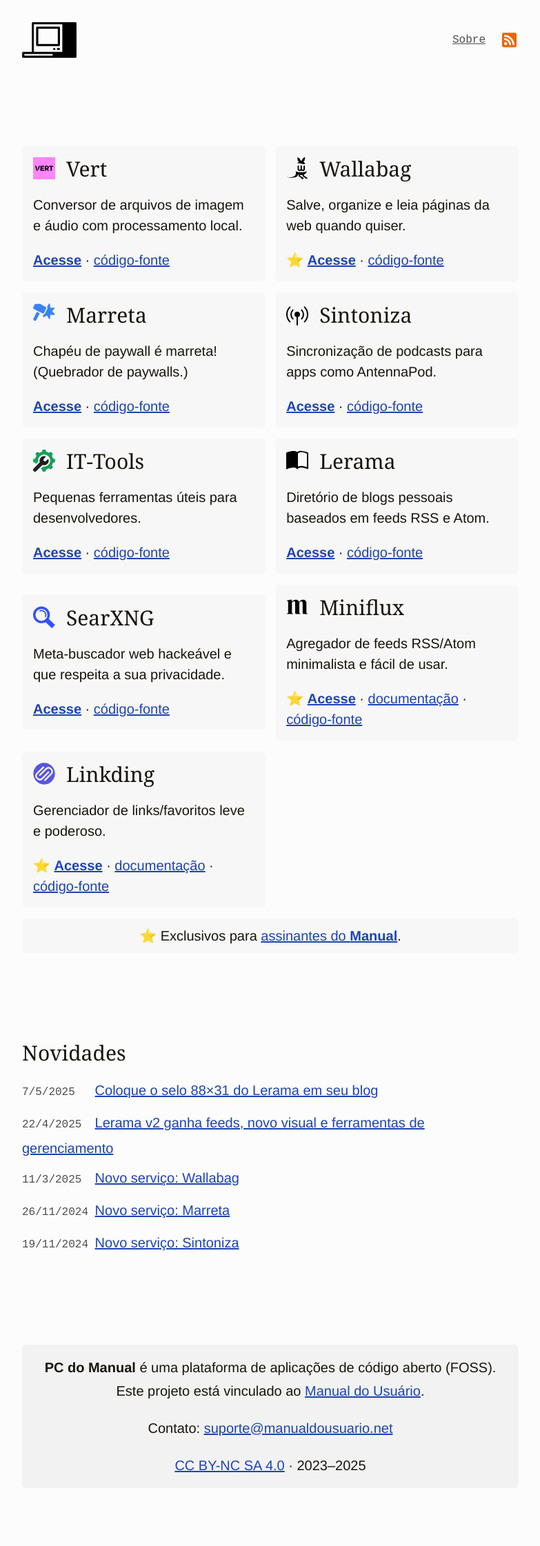
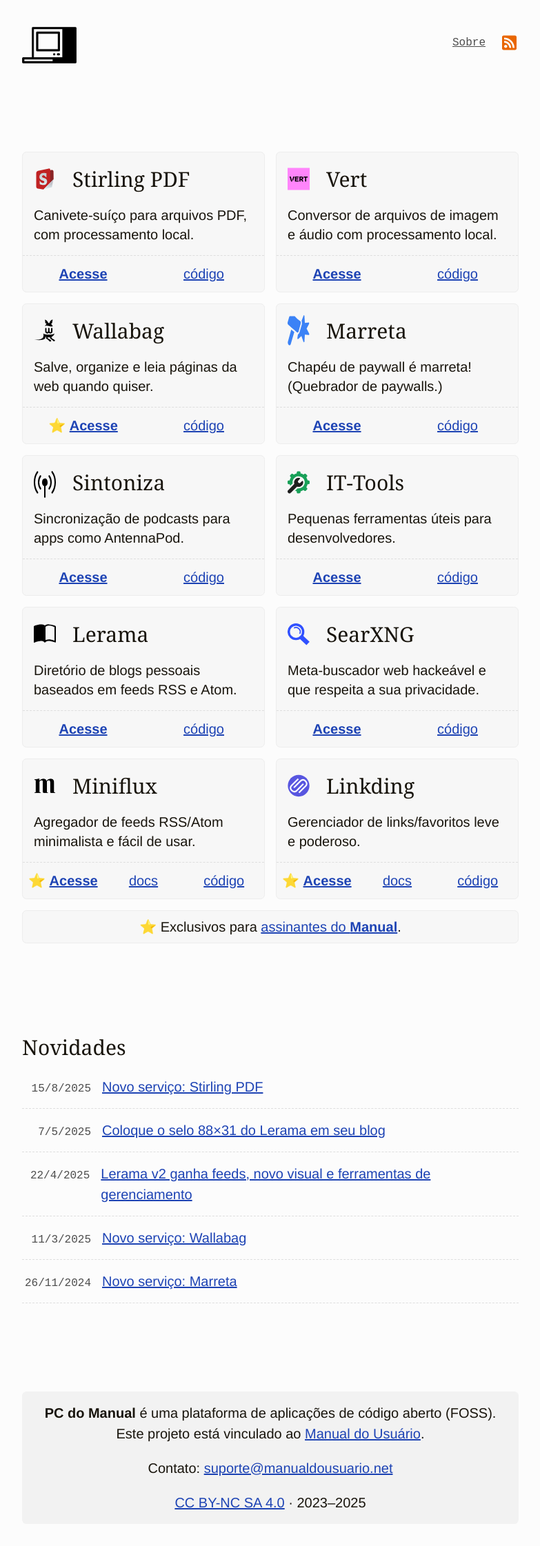
Before and after one commit to manualdousuario/pcdomanual-site, a Jekyll site: the page built from index.html, in a window 1280 px wide. Shown: the whole page at 69% size, without its empty margins (248-1031 px from the left). Built offline with Jekyll 4.4.1, drawn with Linux system fonts in a browser that asks for light colours; before the commit the page ends 2190 px from its top, so only the background shows below that.

Commit message:
Stirling PDF e alterações na capa/CSS

```diff
--- a/_layouts/loop.html
+++ b/_layouts/loop.html
@@ -6,66 +6,96 @@
   <div class="blocos-de-apps">
 
     <div class="bloco-app">
-      <img src="/assets/vert.svg" alt="Logo do Vert" width="32" height="32">
-      <h2>Vert</h2>
-      <p>Conversor de arquivos de imagem e áudio com processamento local.</p>
-      <p><a href="https://converta.pcdomanual.com/" class="link-app">Acesse</a> &middot; <a href="https://github.com/VERT-sh/VERT">código-fonte</a></p>
+      <h2><img src="/assets/stirling-pdf.svg" alt="Logo do Stirling PDF" width="32" height="32"><span>Stirling PDF</span></h2>
+      <p>Canivete-suíço para arquivos PDF, com processamento local.</p>
+      <ul>
+        <li><a href="https://pdf.pcdomanual.com/" class="link-app">Acesse</a>
+        </li>
+        <li><a href="https://github.com/Stirling-Tools/Stirling-PDF">código</a></li>
+      </ul>
     </div>
 
     <div class="bloco-app">
-      <img src="/assets/wallabag.svg" alt="Logo do Wallabag" width="32" height="32" class="logo-escuro">
-      <h2>Wallabag</h2>
-      <p>Salve, organize e leia páginas da web quando quiser.</p>
-      <p>⭐️ <a href="https://wallabag.pcdomanual.com/" class="link-app">Acesse</a> &middot; <a href="https://github.com/wallabag/wallabag">código-fonte</a></p>
+      <h2><img src="/assets/vert.svg" alt="Logo do Vert" width="32" height="32"><span>Vert</span></h2>
+      <p>Conversor de arquivos de imagem e áudio com processamento local.</p>
+      <ul>
+        <li><a href="https://converta.pcdomanual.com/" class="link-app">Acesse</a></li>
+        <li><a href="https://github.com/VERT-sh/VERT">código</a></li>
+      </ul>
     </div>
 
     <div class="bloco-app">
-      <img src="/assets/marreta.svg" alt="Logo do Marreta" width="32" height="32">
-      <h2>Marreta</h2>
-      <p>Chapéu de paywall é marreta! (Quebrador de paywalls.)</p>
-      <p><a href="https://marreta.pcdomanual.com/" class="link-app">Acesse</a> &middot; <a href="https://github.com/manualdousuario/marreta">código-fonte</a></p>
+      <h2><img src="/assets/wallabag.svg" alt="Logo do Wallabag" width="32" height="32" class="logo-escuro"><span>Wallabag</span></h2>
+      <p>Salve, organize e leia páginas da web quando quiser.</p>
+      <ul>
+        <li>⭐️ <a href="https://wallabag.pcdomanual.com/" class="link-app">Acesse</a></li>
+        <li><a href="https://github.com/wallabag/wallabag">código</a></li>
+      </ul>
     </div>
 
     <div class="bloco-app">
-      <img src="/assets/sintoniza.svg" alt="Logo do Sintoniza" width="32" height="32" class="logo-escuro">
-      <h2>Sintoniza</h2>
-      <p>Sincronização de podcasts para apps como AntennaPod.</p>
-      <p><a href="https://sintoniza.pcdomanual.com/" class="link-app">Acesse</a> &middot; <a href="https://github.com/manualdousuario/sintoniza">código-fonte</a></p>
+      <h2><img src="/assets/marreta.svg" alt="Logo do Marreta" width="32" height="32"><span>Marreta</span></h2>
+      <p>Chapéu de paywall é marreta! (Quebrador de paywalls.)</p>
+      <ul>
+        <li><a href="https://marreta.pcdomanual.com/" class="link-app">Acesse</a></li>
+        <li><a href="https://github.com/manualdousuario/marreta">código</a></li>
+      </ul>
     </div>
 
     <div class="bloco-app">
-      <img src="/assets/it-tools.svg" alt="Logo do IT-Tools" width="32" height="32">
-      <h2>IT-Tools</h2>
-      <p>Pequenas ferramentas úteis para desenvolvedores.</p>
-      <p><a href="https://ti.pcdomanual.com/" class="link-app">Acesse</a> &middot; <a href="https://github.com/CorentinTh/it-tools">código-fonte</a></p>
+      <h2><img src="/assets/sintoniza.svg" alt="Logo do Sintoniza" width="32" height="32" class="logo-escuro"><span>Sintoniza</span></h2>
+      <p>Sincronização de podcasts para apps como AntennaPod.</p>
+      <ul>
+        <li><a href="https://sintoniza.pcdomanual.com/" class="link-app">Acesse</a></li>
+        <li><a href="https://github.com/manualdousuario/sintoniza">código</a></li>
+      </ul>
     </div>
 
     <div class="bloco-app">
-      <img src="/assets/lerama.svg" alt="Logo do Lerama" width="32" height="32" class="logo-escuro">
-      <h2>Lerama</h2>
-      <p>Diretório de blogs pessoais baseados em feeds RSS e Atom.</p>
-      <p><a href="https://lerama.pcdomanual.com/" class="link-app">Acesse</a> &middot; <a href="https://github.com/manualdousuario/lerama">código-fonte</a></p>
+      <h2><img src="/assets/it-tools.svg" alt="Logo do IT-Tools" width="32" height="32"><span>IT-Tools</span></h2>
+      <p>Pequenas ferramentas úteis para desenvolvedores.</p>
+      <ul>
+        <li><a href="https://ti.pcdomanual.com/" class="link-app">Acesse</a></li>
+        <li><a href="https://github.com/CorentinTh/it-tools">código</a></li>
+      </ul>
     </div>
 
     <div class="bloco-app">
-      <img src="/assets/searxng.svg" alt="Logo do SearXNG" width="32" height="32">
-      <h2>SearXNG</h2>
-      <p>Meta-buscador web hackeável e que respeita a sua privacidade.</p>
-      <p><a href="https://busca.pcdomanual.com/" class="link-app">Acesse</a> &middot; <a href="https://github.com/searxng/searxng">código-fonte</a></p>
+      <h2><img src="/assets/lerama.svg" alt="Logo do Lerama" width="32" height="32" class="logo-escuro"><span>Lerama</span></h2>
+      <p>Diretório de blogs pessoais baseados em feeds RSS e Atom.</p>
+      <ul>
+        <li><a href="https://lerama.pcdomanual.com/" class="link-app">Acesse</a></li>
+        <li><a href="https://github.com/manualdousuario/lerama">código</a></li>
+      </ul>
     </div>
 
     <div class="bloco-app">
-      <img src="/assets/miniflux.svg" alt="Logo do Miniflux" width="32" height="32" class="logo-escuro">
-      <h2>Miniflux</h2>
-      <p>Agregador de feeds RSS/Atom minimalista e fácil de usar.</p>
-      <p>⭐️ <a href="https://miniflux.pcdomanual.com/" class="link-app">Acesse</a> &middot; <a href="/miniflux/">documentação</a> &middot; <a href="https://github.com/miniflux/v2">código-fonte</a></p>
+      <h2><img src="/assets/searxng.svg" alt="Logo do SearXNG" width="32" height="32"><span>SearXNG</span></h2>
+      <p>Meta-buscador web hackeável e que respeita a sua privacidade.</p>
+      <ul>
+        <li><a href="https://busca.pcdomanual.com/" class="link-app">Acesse</a></li>
+        <li><a href="https://github.com/searxng/searxng">código</a></li>
+      </ul>
     </div>
 
     <div class="bloco-app">
-      <img src="/assets/linkding.svg" alt="Logo do Miniflux" width="32" height="32">
-      <h2>Linkding</h2>
+      <h2><img src="/assets/miniflux.svg" alt="Logo do Miniflux" width="32" height="32" class="logo-escuro"><span>Miniflux</span></h2>
+      <p>Agregador de feeds RSS/Atom minimalista e fácil de usar.</p>
+      <ul>
+        <li>⭐️ <a href="https://miniflux.pcdomanual.com/" class="link-app">Acesse</a></li>
+        <li><a href="/miniflux/">docs</a></li>
+        <li><a href="https://github.com/miniflux/v2">código</a></li>
+      </ul>
+    </div>
+
+    <div class="bloco-app">
+      <h2><img src="/assets/linkding.svg" alt="Logo do Miniflux" width="32" height="32"><span>Linkding</span></h2>
       <p>Gerenciador de links/favoritos leve e poderoso.</p>
-      <p>⭐️ <a href="https://linkding.pcdomanual.com/" class="link-app">Acesse</a> &middot; <a href="/linkding/">documentação</a> &middot; <a href="https://github.com/sissbruecker/linkding">código-fonte</a></p>
+      <ul>
+        <li>⭐️ <a href="https://linkding.pcdomanual.com/" class="link-app">Acesse</a></li>
+        <li><a href="/linkding/">docs</a></li>
+        <li><a href="https://github.com/sissbruecker/linkding">código</a></li>
+      </ul>
     </div>
 
     <p class="exclusivos">⭐️ Exclusivos para <a href="https://manualdousuario.net/apoie/">assinantes do <strong>Manual</strong></a>.</p>
--- a/assets/style.css
+++ b/assets/style.css
@@ -55,7 +55,7 @@
 	font-family: var(--ff-accent);
 	color: var(--cor-text);
 	font-size: var(--fs-0);
-	line-height: 170%;
+	line-height: 1.5;
 	-webkit-font-smoothing: antialiased;
 	-moz-osx-font-smoothing: grayscale;
 	text-rendering: optimizeLegibility;
@@ -339,9 +339,9 @@
 .bloco-app,
 .exclusivos {
 	width: 100%;
-	padding: 1rem;
 	border-radius: var(--pos-curvada);
 	background-color: var(--cor-link-externo);
+	border: 1px solid hsl(0, 0%, 93%);
 }
 .exclusivos {
 	text-align: center;
@@ -355,14 +355,32 @@
 	margin-right: 1rem;
 }
 .bloco-app h2 {
-	clear: initial;
+	display: flex;
+	padding: 1rem;
+	margin: 0;
+	column-gap: .5rem;
 }
 .bloco-app p {
 	font-size: var(--fs-0);
-	line-height: 1.5;
+	line-height: 1.4;
+	margin: 0;
+	margin-inline: 1rem;
 }
-.bloco-app p:last-child {
-	margin-bottom: 0;
+.bloco-app ul {
+	list-style: none;
+	display: flex;
+	justify-content: space-around;
+	padding: 0;
+	margin: 0;
+	border-top: 1px dashed hsl(0, 0%, 87%);
+	margin-top: 1rem;
+}
+.bloco-app ul li {
+	flex-basis: 50%;
+	text-align: center;
+	margin: 0;
+	padding: 1rem .5rem;
+	line-height: 1;
 }
 
 a.link-app {
@@ -374,12 +392,18 @@
 	padding-left: 0;
 }
 
+ul.lista-noticias li {
+	display: flex;
+	flex-direction: column;
+	border-bottom: 1px dashed hsl(0, 0%, 87%);
+	margin-bottom: 1rem;
+	padding-bottom: 1rem;
+}
+
 ul.lista-noticias span {
 	font-family: var(--ff-mono);
 	color: var(--cor-link-meta);
 	font-size: var(--fs--1);
-	width: 6.25rem;
-	display: inline-block;
 }
 
 /* Telas muito grandes */
@@ -407,7 +431,17 @@
 	}
 
 	.bloco-app {
-		width: 49%;
+		flex-basis: calc(50% - .5rem);
+	}
+
+	ul.lista-noticias li {
+		flex-direction: row;
+		column-gap: 1rem;
+		align-items: baseline;
+	}
+	ul.lista-noticias span {
+		width: 100px;
+		text-align: right;
 	}
 
 	.single .pos-post {
@@ -467,4 +501,11 @@
 	.entry img {
 		box-shadow: none;
 	}
+
+	.bloco-app,
+	.exclusivos,
+	.bloco-app ul,
+	ul.lista-noticias li {
+		border-color: hsl(0, 0%, 30%);
+	}
 }
```
Also changed, not shown: _posts/2025/2025-08-15-stirling-pdf.md (added, +16 -0 lines), Gemfile.lock, assets/stirling-pdf.svg (added), 14 other files.
